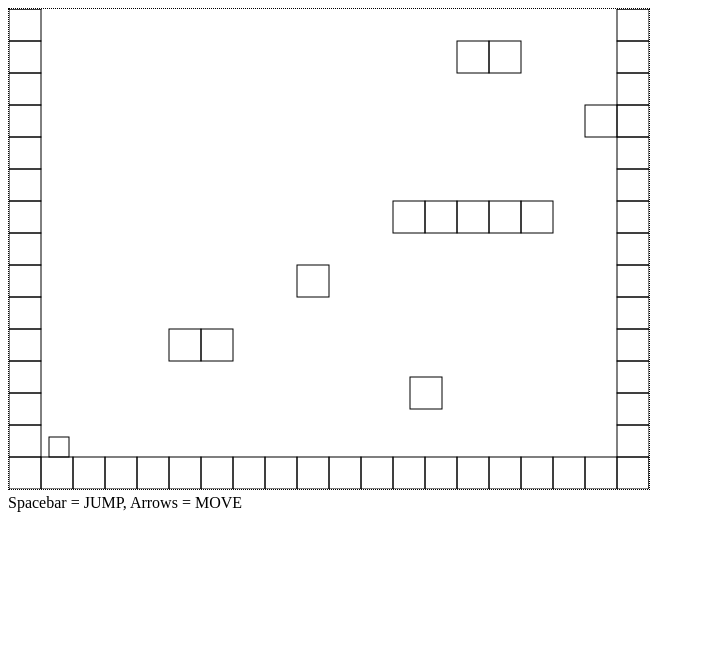
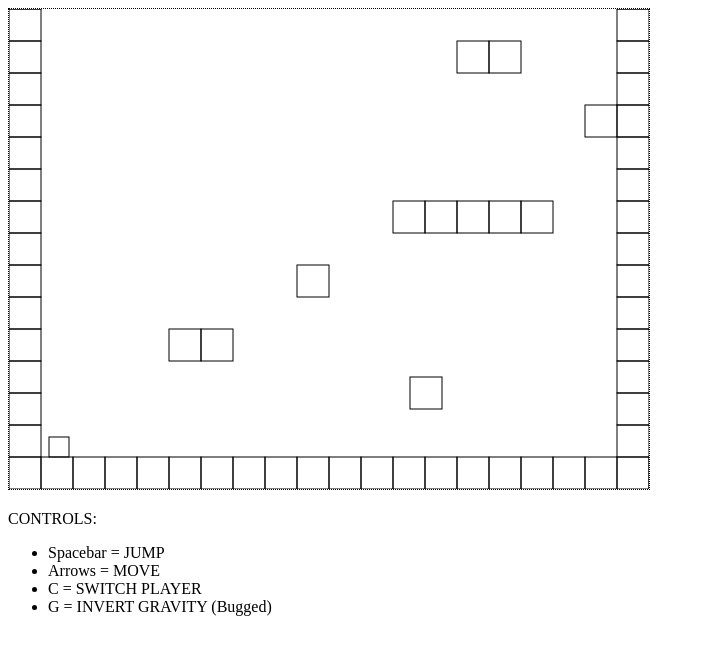
Before and after one commit to lele85/platformjs, a plain HTML site: page platformer.html in a window 1280 px wide. Shown: the whole page, without its empty margins (0-705 px from the left). Drawn offline with Linux system fonts and the light colour scheme.

Commit message:
Added some instructions

```diff
--- a/platformer.html
+++ b/platformer.html
@@ -17,9 +17,12 @@
     <body>
         <canvas id="myCanvas" width="640" height="480" style="border: 1px dotted;">
         </canvas>
-        <div>
-        Spacebar = JUMP,
-        Arrows = MOVE
-        </div>
+        <p>CONTROLS:<p>
+        <ul>
+            <li>Spacebar = JUMP</li>
+            <li>Arrows = MOVE</li>
+            <li>C = SWITCH PLAYER</li>
+            <li>G = INVERT GRAVITY (Bugged)</li>
+        </ul>
     </body>
 </html>
```
